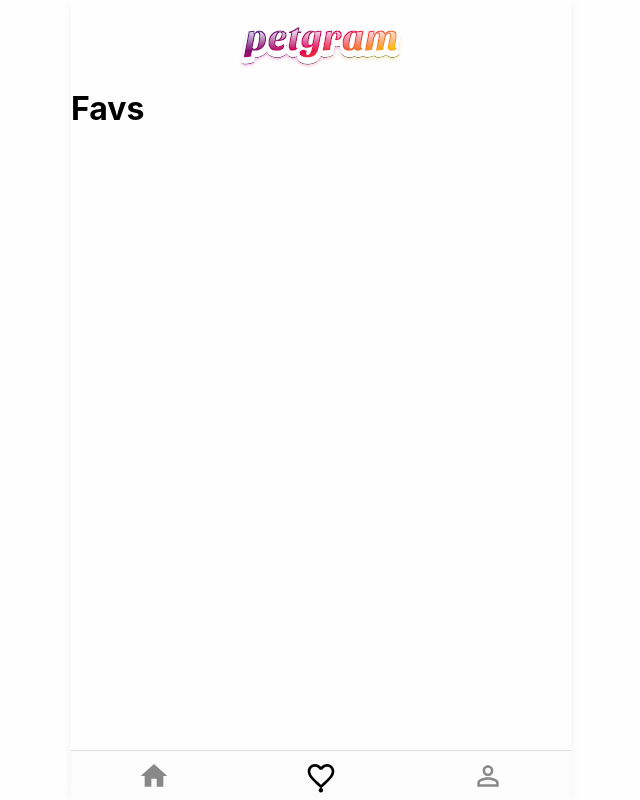
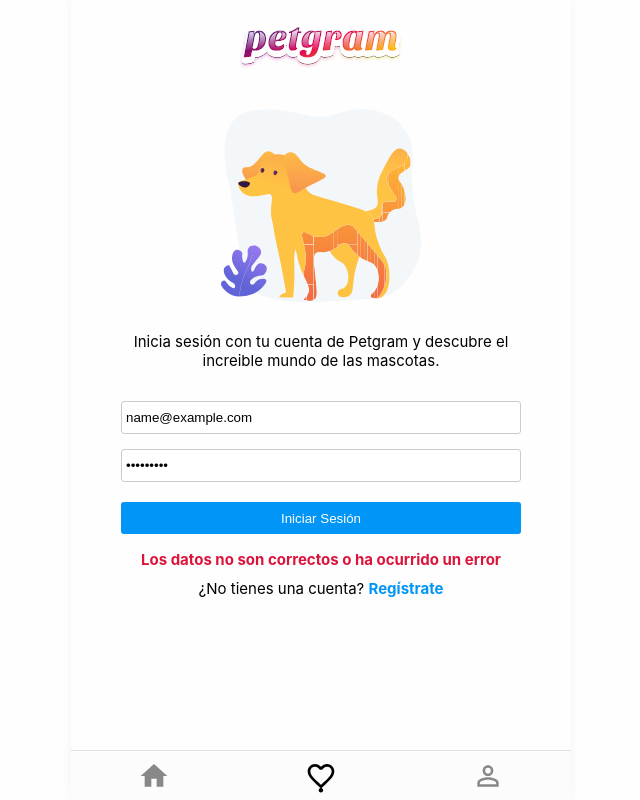
Before and after one commit to santinaranjo/pegram-react, a React app: page /favs in a window 1280 px wide. Both pictures are taken after typing "name@example.com", "Sample123" into the empty fields and a click on the button "Iniciar Sesión". Shown: the whole page, without its empty margins (319-959 px from the left). Built offline with nearby package versions, Linux system fonts and the light colour scheme; no server answers.

Commit message:
Funcionalidad login

```diff
--- a/src/components/UserForm/index.js
+++ b/src/components/UserForm/index.js
@@ -24,6 +24,7 @@ const UserForm = ({ disabled, error, onSubmit, buttonText, showRegister }) => {
                 <Input disabled={disabled} placeholder="Password" type="password" {...password} />
                 <Button disabled={disabled}>{buttonText}</Button>
             </Form>
+            {error && <ErrorSection><span>{error}</span></ErrorSection>}
             {
                 showRegister
                     ?
@@ -32,7 +33,6 @@ const UserForm = ({ disabled, error, onSubmit, buttonText, showRegister }) => {
                         </Section>
                     : null
             }
-            {error && <ErrorSection><span>{error}</span></ErrorSection>}
         </React.Fragment>
     )
 }
--- /dev/null
+++ b/src/container/LoginMutation.js
@@ -0,0 +1,19 @@
+import React from "react"
+import { Mutation } from "@apollo/client/react/components"
+import { gql } from "@apollo/client"
+
+const LOGIN = gql`
+    mutation login ($input: UserCredentials!) {
+        login (input: $input)
+    }
+`
+
+const LoginMutation = ({ children }) => {
+    return(
+        <Mutation mutation={LOGIN}>
+            {children}
+        </Mutation>
+    )
+}
+
+export { LoginMutation }
--- a/src/pages/NotRegisteredUser.js
+++ b/src/pages/NotRegisteredUser.js
@@ -1,11 +1,28 @@
 import React from "react";
 import { AuthContext } from "../context/Auth";
 import { UserForm } from "../components/UserForm";
+import { LoginMutation } from "../container/LoginMutation";
 
 const NotRegisteredUser = () => {
     const { activateAuth } = React.useContext(AuthContext)
     return(
-        <UserForm onSubmit={activateAuth} buttonText="Iniciar Sesión" showRegister={true} />
+        <LoginMutation>
+            {
+                (login, { data, loading, error }) => {
+                    const onSubmit = ({ email, password }) => {
+                        const input = { email, password }
+                        const variables = { input }
+                        login({ variables }).then(activateAuth)
+                    }
+
+                    const errorMsg = error && "Los datos no son correctos o ha ocurrido un error"
+
+                    return(
+                        <UserForm disabled={loading} error={errorMsg} onSubmit={onSubmit} buttonText="Iniciar Sesión" showRegister={true} />
+                    )
+                }
+            }
+        </LoginMutation>
     )
 }
 
```
